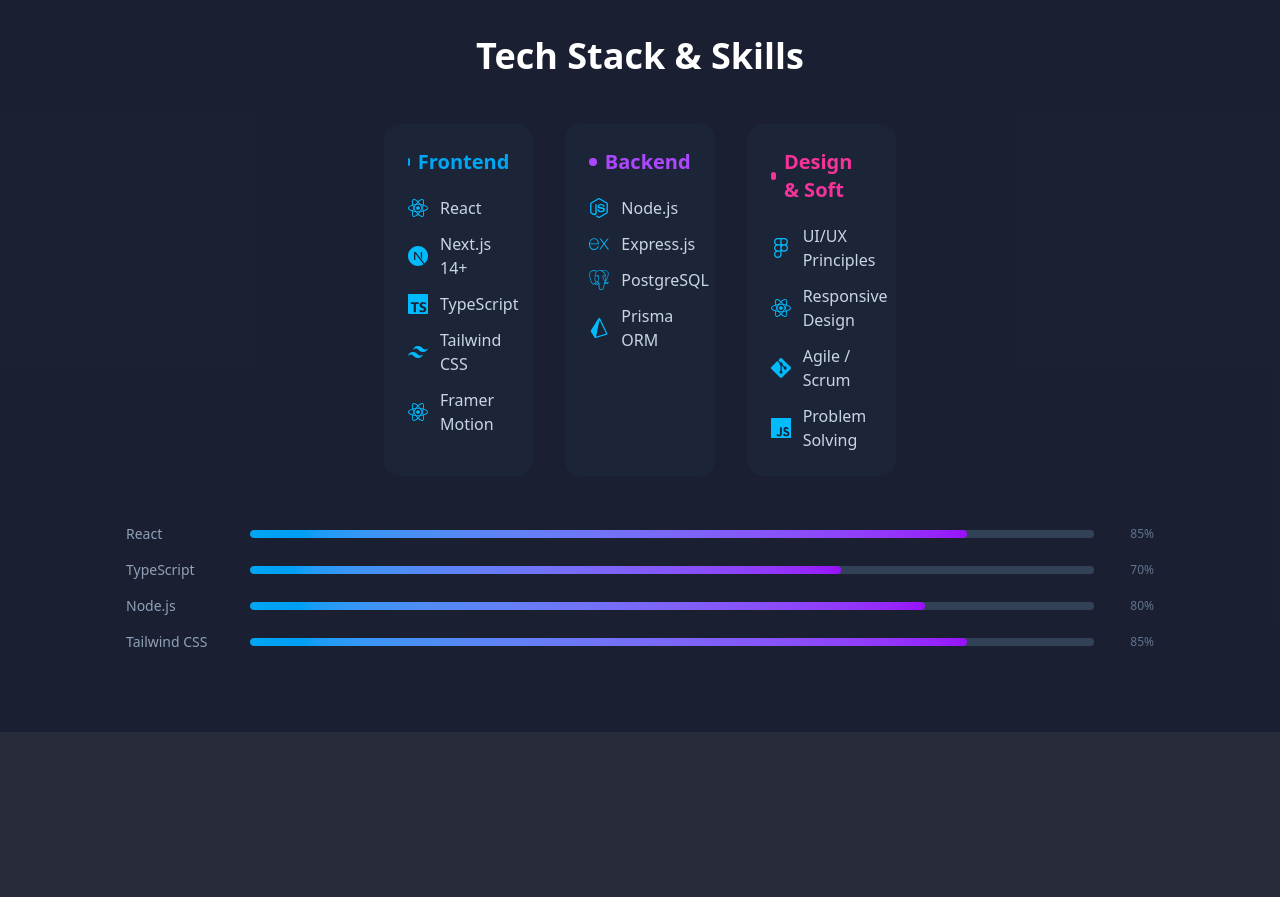
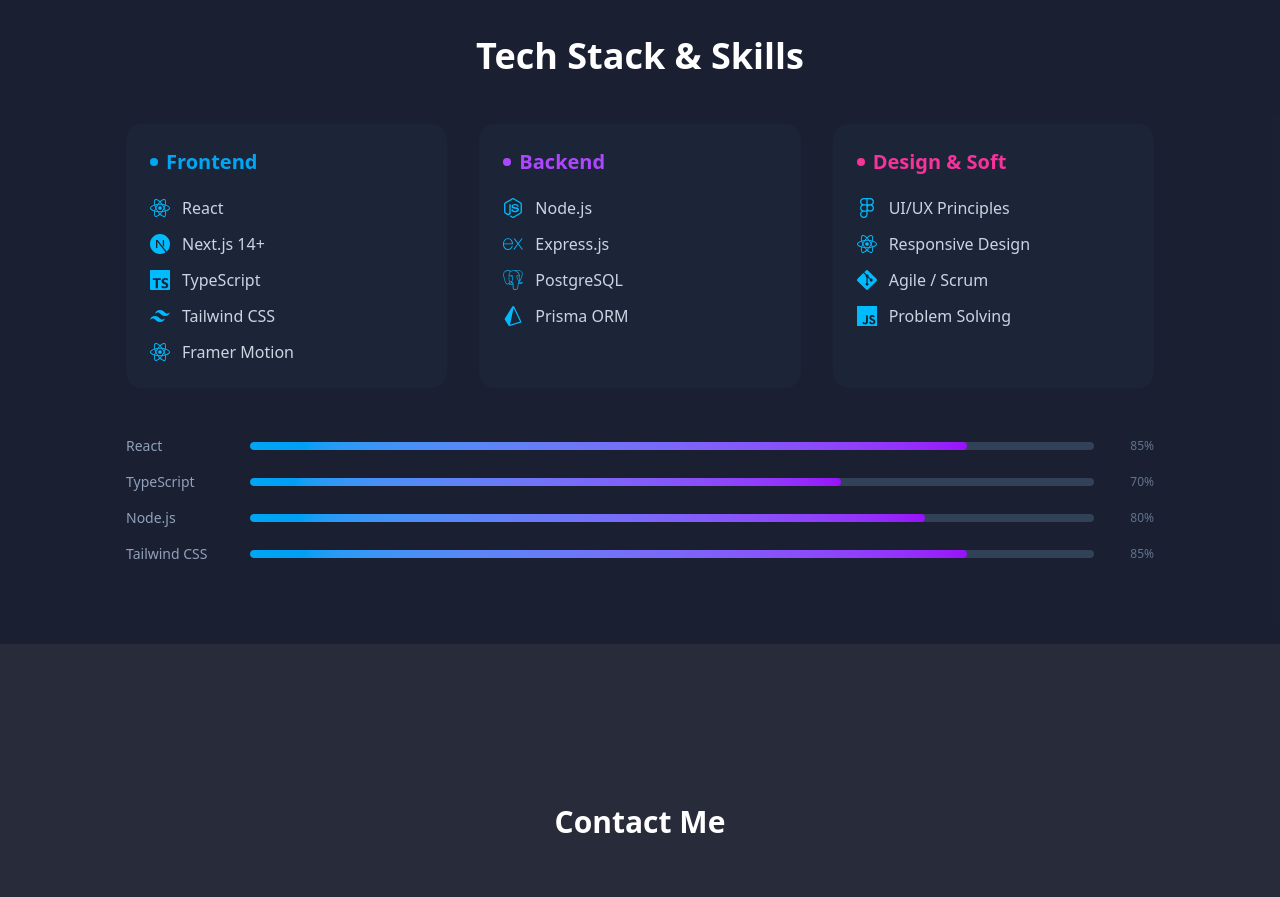
Before and after one commit to aposte7/O-portfolio-v2, a React (Vite) app: page / in a window 1280 px wide. Shown: the part 2680-3577 px from the top of the page. Built offline with nearby package versions, Linux system fonts and the light colour scheme.

Commit message:
refactor: adjust className order for better readability in Skills component

```diff
--- a/src/components/Skills.jsx
+++ b/src/components/Skills.jsx
@@ -58,7 +58,7 @@
           Tech Stack & Skills
         </h2>
 
-        <div className="mx-auto grid max-w-lg gap-8 md:w-full md:grid-cols-2 lg:grid-cols-3">
+        <div className="mx-auto grid gap-8 max-md:max-w-lg md:w-full md:grid-cols-2 lg:grid-cols-3">
           {skillGroups.map((group) => (
             <div
               key={group.title}
```
